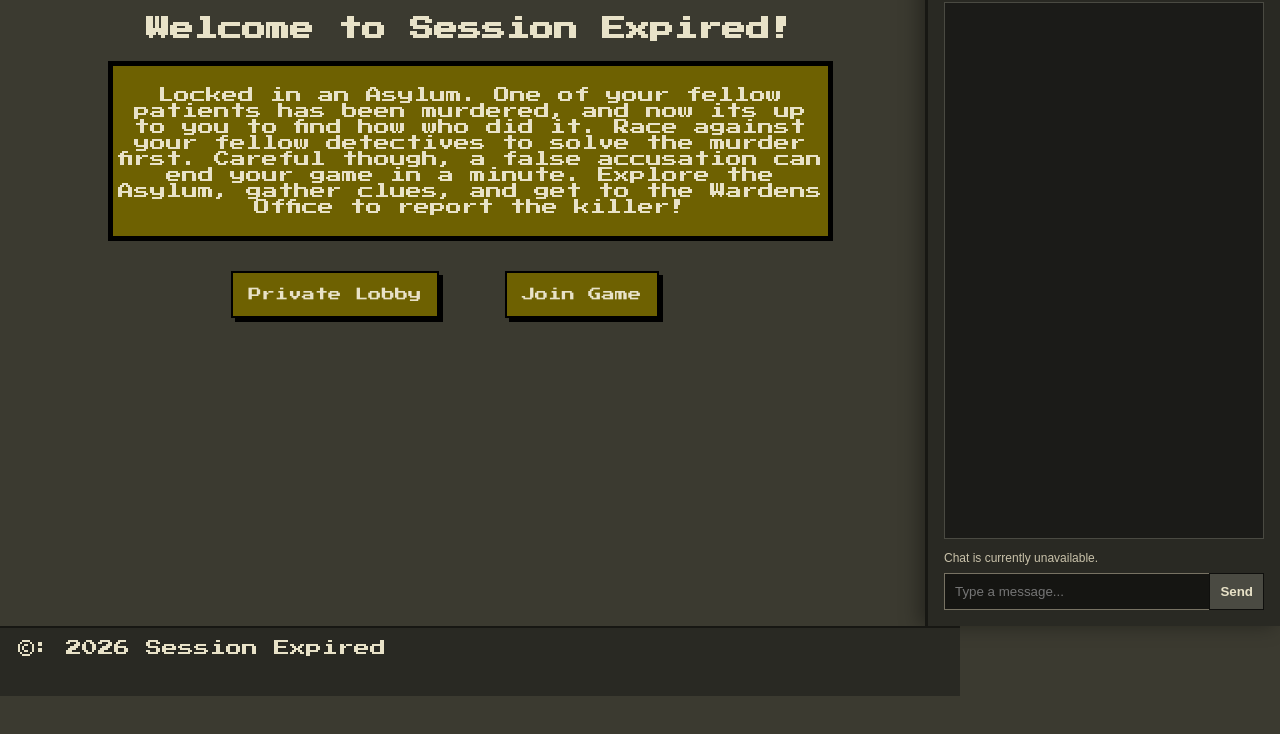
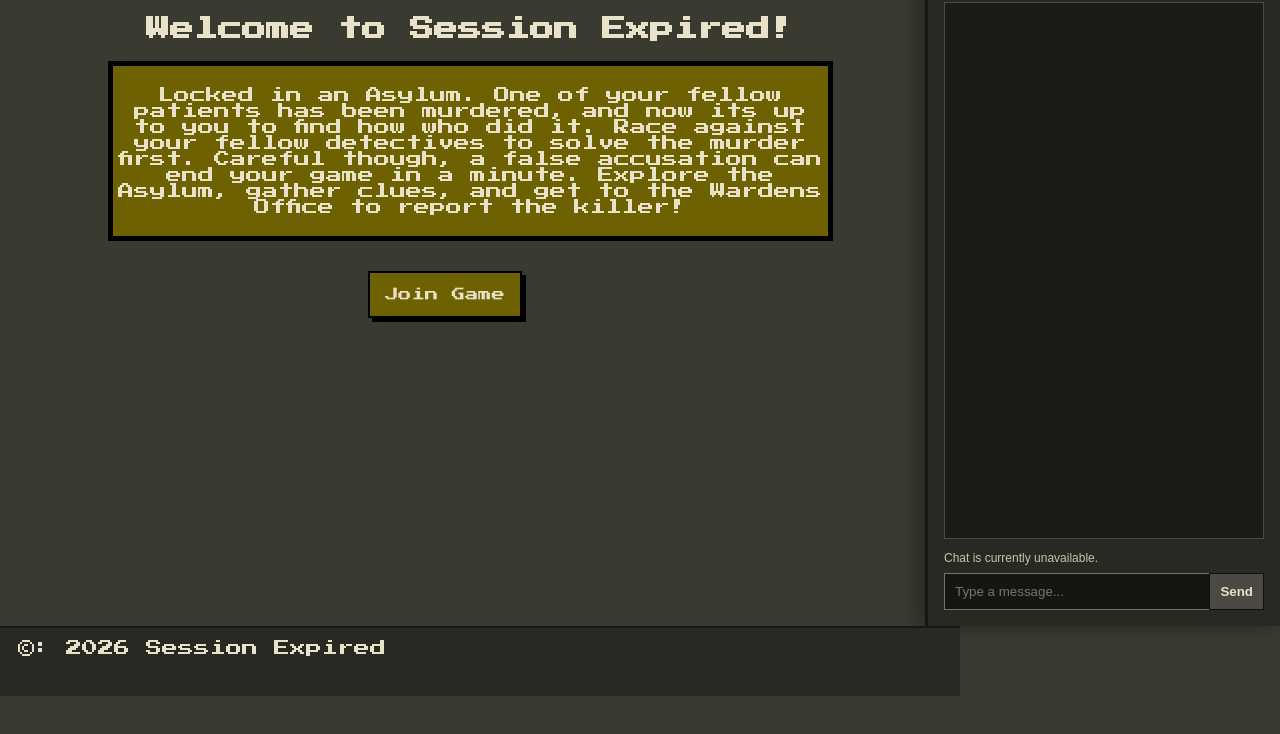
Before and after one commit to session-expired/session-expired, a website: page public/index.html in a window 1280 px wide. Shown: the part 104-838 px from the top of the page. Drawn offline with nearby package versions, Linux system fonts and the light colour scheme; no server answers.

Commit message:
Removed private lobby button from home page

```diff
--- a/public/index.html
+++ b/public/index.html
@@ -35,10 +35,12 @@
       </p>
     </div>
 
+
     <div id="playOptions">
-      <button>Private Lobby</button>
+
       <button id="joinGame">Join Game</button>
     </div>
+
 
     <script src="/socket.io/socket.io.js"></script>
     <script src="/js/chat.js"></script>
```
